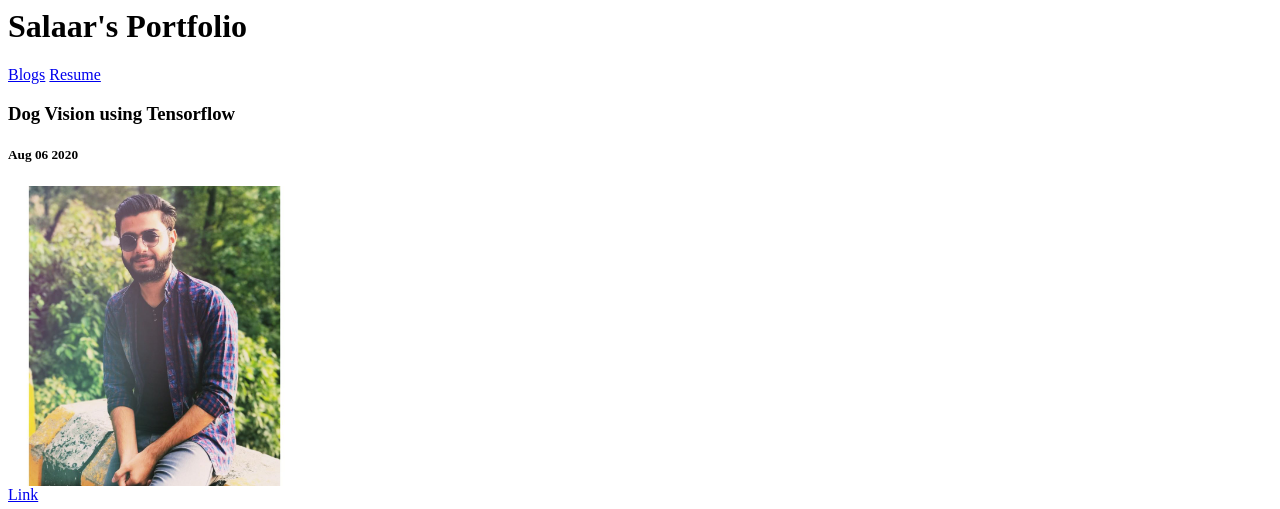
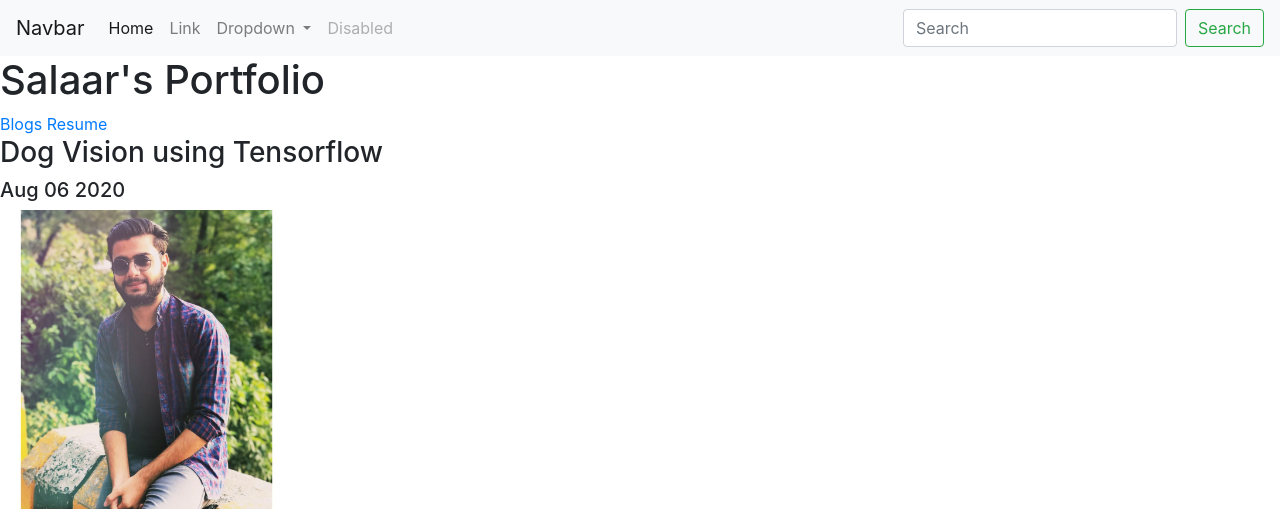
Before and after one commit to salaarkhan-dev/personal_portfolio, a Django app: page / in a window 1280 px wide. Shown: the top 509 px of the page. Run offline with Django 3.2, Linux system fonts and the light colour scheme; data comes from the database, SQL or seed files in the repository; some libraries are stand-ins or nearby versions.

Commit message:
added all functionalities

```diff
--- a/blog/templates/blog/all_blogs.html
+++ b/blog/templates/blog/all_blogs.html
@@ -1,3 +1,6 @@
+{% extends 'portfolio/base.html' %}
+{% block content %}
+
 <h1>Salaar's Blogs</h1>
 
 
@@ -9,3 +12,5 @@
 <p>{{ blog.description|striptags|truncatechars:100 }} </p>
 <br>
 {% endfor %}
+
+{% endblock %}
--- a/blog/templates/blog/details.html
+++ b/blog/templates/blog/details.html
@@ -1,5 +1,10 @@
+{% extends 'portfolio/base.html' %}
+{% block content %}
+
 <h1>{{ blog.title }}</h1>
 
 <h3>---{{ blog.date|date:'M jS Y' }}---</h3>
 
 {{ blog.description|safe}}
+
+{% endblock %}
--- /dev/null
+++ b/portfolio/templates/portfolio/base.html
@@ -0,0 +1,58 @@
+<!doctype html>
+<html lang="en">
+  <head>
+    <!-- Required meta tags -->
+    <meta charset="utf-8">
+    <meta name="viewport" content="width=device-width, initial-scale=1, shrink-to-fit=no">
+
+    <!-- Bootstrap CSS -->
+    <link rel="stylesheet" href="https://stackpath.bootstrapcdn.com/bootstrap/4.4.1/css/bootstrap.min.css" integrity="sha384-Vkoo8x4CGsO3+Hhxv8T/Q5PaXtkKtu6ug5TOeNV6gBiFeWPGFN9MuhOf23Q9Ifjh" crossorigin="anonymous">
+
+    <title>Hello, world!</title>
+  </head>
+  <body>
+    <nav class="navbar navbar-expand-lg navbar-light bg-light">
+        <a class="navbar-brand" href="#">Navbar</a>
+        <button class="navbar-toggler" type="button" data-toggle="collapse" data-target="#navbarSupportedContent" aria-controls="navbarSupportedContent" aria-expanded="false" aria-label="Toggle navigation">
+          <span class="navbar-toggler-icon"></span>
+        </button>
+
+        <div class="collapse navbar-collapse" id="navbarSupportedContent">
+          <ul class="navbar-nav mr-auto">
+            <li class="nav-item active">
+              <a class="nav-link" href="#">Home <span class="sr-only">(current)</span></a>
+            </li>
+            <li class="nav-item">
+              <a class="nav-link" href="#">Link</a>
+            </li>
+            <li class="nav-item dropdown">
+              <a class="nav-link dropdown-toggle" href="#" id="navbarDropdown" role="button" data-toggle="dropdown" aria-haspopup="true" aria-expanded="false">
+                Dropdown
+              </a>
+              <div class="dropdown-menu" aria-labelledby="navbarDropdown">
+                <a class="dropdown-item" href="#">Action</a>
+                <a class="dropdown-item" href="#">Another action</a>
+                <div class="dropdown-divider"></div>
+                <a class="dropdown-item" href="#">Something else here</a>
+              </div>
+            </li>
+            <li class="nav-item">
+              <a class="nav-link disabled" href="#" tabindex="-1" aria-disabled="true">Disabled</a>
+            </li>
+          </ul>
+          <form class="form-inline my-2 my-lg-0">
+            <input class="form-control mr-sm-2" type="search" placeholder="Search" aria-label="Search">
+            <button class="btn btn-outline-success my-2 my-sm-0" type="submit">Search</button>
+          </form>
+        </div>
+      </nav>
+
+      {% block content %}{% endblock %}
+
+    <!-- Optional JavaScript -->
+    <!-- jQuery first, then Popper.js, then Bootstrap JS -->
+    <script src="https://code.jquery.com/jquery-3.4.1.slim.min.js" integrity="sha384-J6qa4849blE2+poT4WnyKhv5vZF5SrPo0iEjwBvKU7imGFAV0wwj1yYfoRSJoZ+n" crossorigin="anonymous"></script>
+    <script src="https://cdn.jsdelivr.net/npm/popper.js@1.16.0/dist/umd/popper.min.js" integrity="sha384-Q6E9RHvbIyZFJoft+2mJbHaEWldlvI9IOYy5n3zV9zzTtmI3UksdQRVvoxMfooAo" crossorigin="anonymous"></script>
+    <script src="https://stackpath.bootstrapcdn.com/bootstrap/4.4.1/js/bootstrap.min.js" integrity="sha384-wfSDF2E50Y2D1uUdj0O3uMBJnjuUD4Ih7YwaYd1iqfktj0Uod8GCExl3Og8ifwB6" crossorigin="anonymous"></script>
+  </body>
+</html>
--- a/portfolio/templates/portfolio/home.html
+++ b/portfolio/templates/portfolio/home.html
@@ -1,3 +1,6 @@
+{% extends 'portfolio/base.html' %}
+{% block content %}
+
 <h1>Salaar's Portfolio</h1>
 
 <a href="{%url 'blog:all_blogs' %}">Blogs</a>
@@ -11,3 +14,5 @@
 <br>
 <a href="{{ project.url }}">Link</a>
 {% endfor %}
+
+{% endblock %}
```
